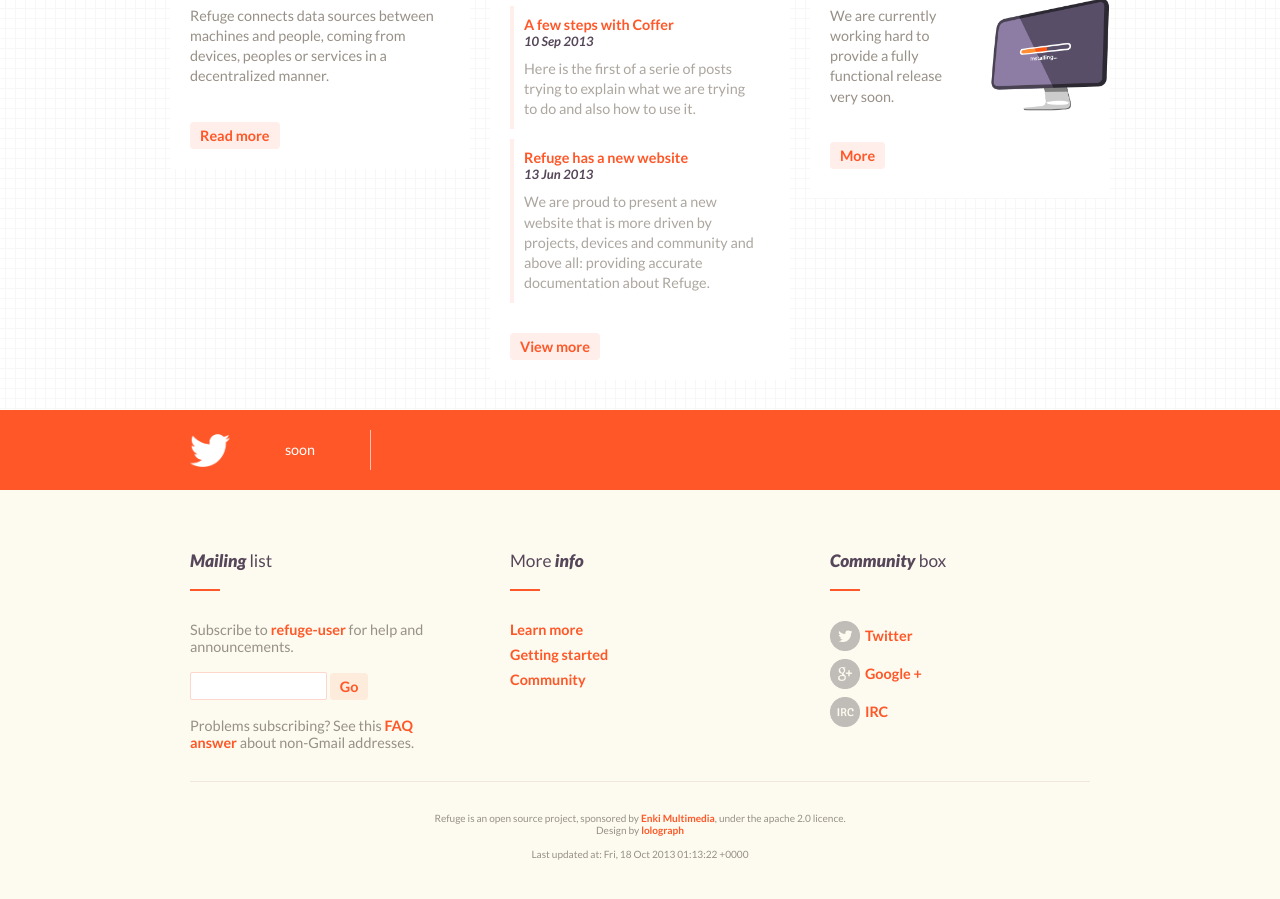
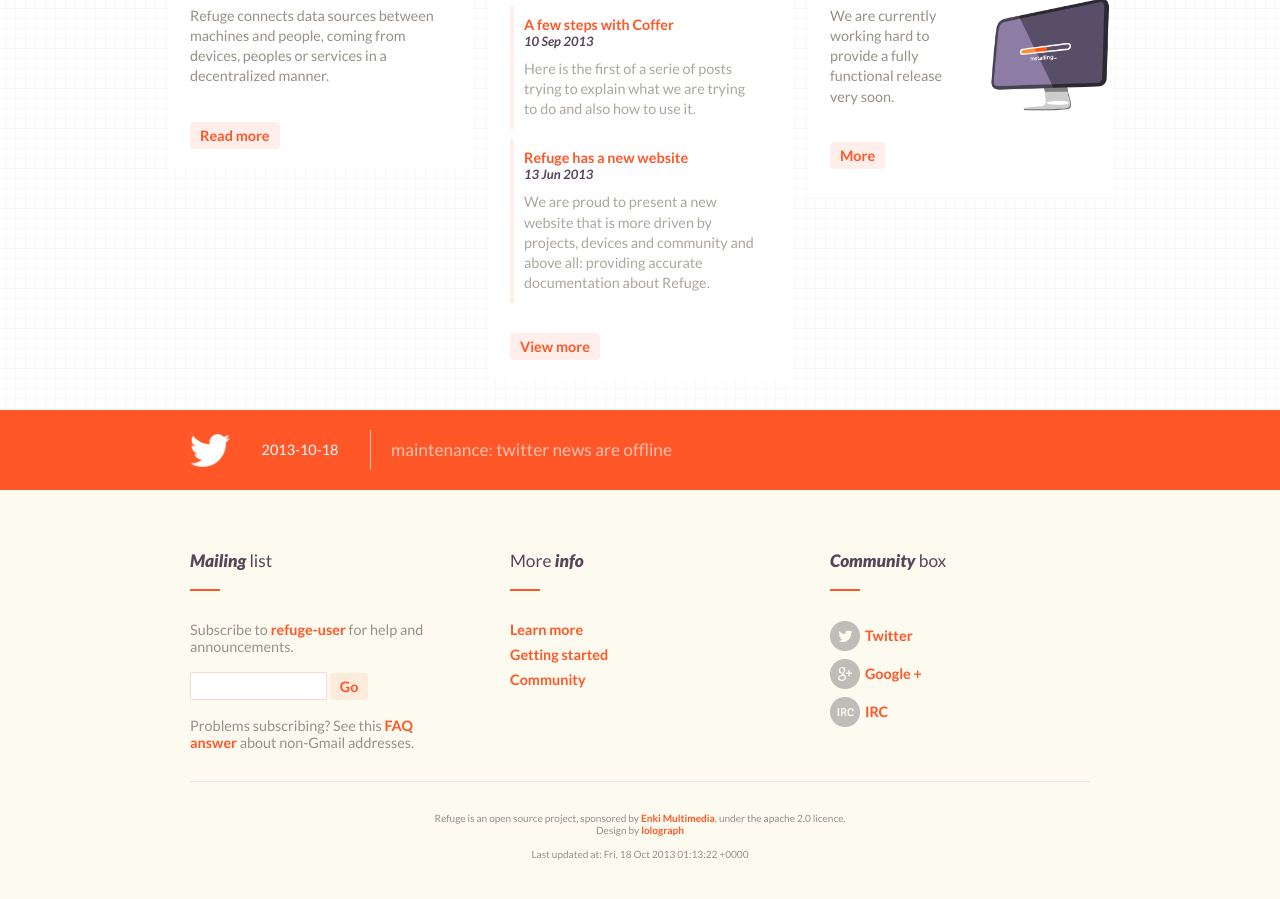
Before and after one commit to refuge/refuge.io, a Jekyll site: the page built from index.html, in a window 1280 px wide and 900 px high, scrolled down 604 px. Built offline with Jekyll 4.4.1, drawn with Linux system fonts in a browser that asks for light colours; nearby versions of some CDN libraries.

Commit message:
tell to other that the twitter news are coming back soon

```diff
--- a/_includes/footer.html
+++ b/_includes/footer.html
@@ -1,8 +1,8 @@
 <section class="latest-tweets">
   <div class="wrap">
     <a href="#" class="refuge-twitter-account"></a>
-    <p></p>
-    <span class="date">soon</span>
+    <p>maintenance: twitter news are offline</p>
+    <span class="date">2013-10-18</span>
   </div>
 </section>
 
```
